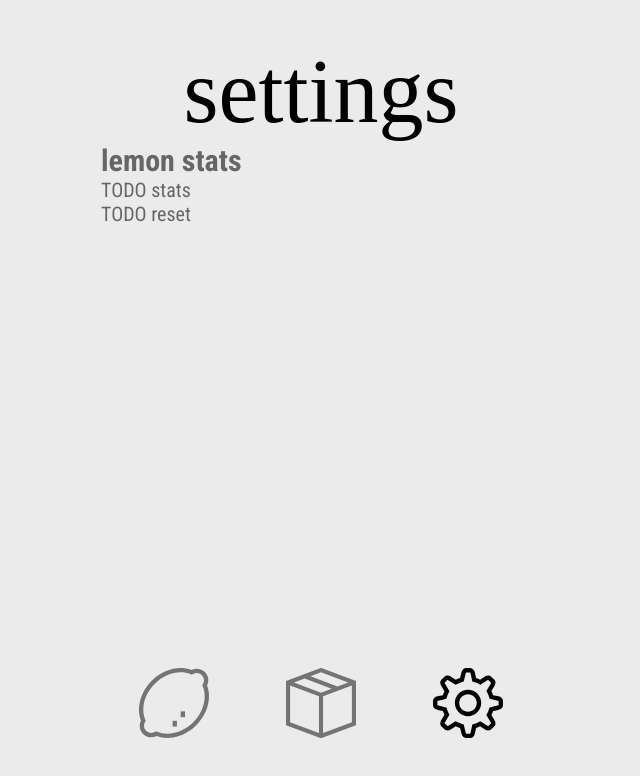
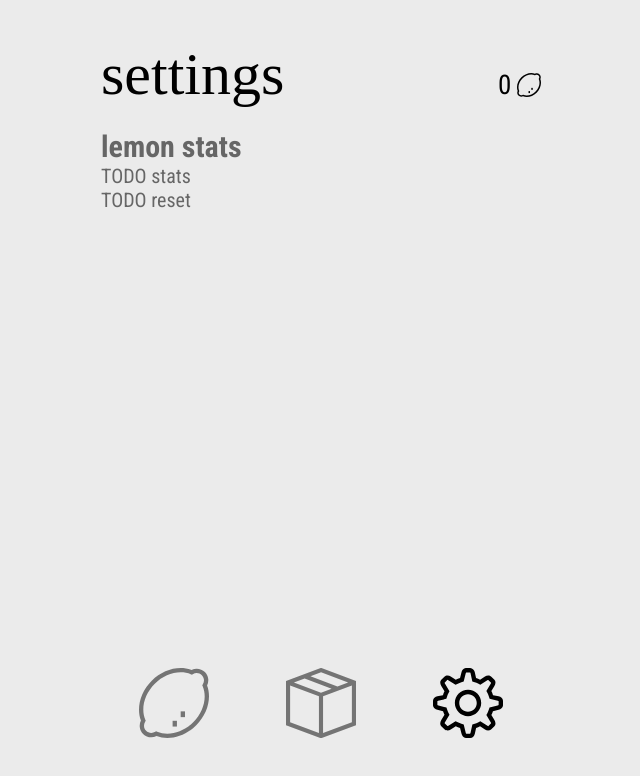
Before and after one commit to pentinmaki/lemon-clicker, a React (Vite) app: page /settings in a window 1280 px wide. Shown: the top 776 px of the page, without its empty margins (319-959 px from the left). Built offline with nearby package versions, Linux system fonts and the light colour scheme; a web font is replaced by a local one.

Commit message:
muuttaa Header-komponentin toiminnan

```diff
--- a/src/components/Header.jsx
+++ b/src/components/Header.jsx
@@ -1,11 +1,21 @@
+import iconLemon from '../assets/lemon.svg';
+
 function Header(props) {
 
+    if (props.hasOwnProperty("balance")) {
+        return (
+          <div className="header header_sub">
+            <h1>{props.children}</h1>
+            <div>{props.balance} <img src={iconLemon}/></div>
+          </div>
+        );
+      } else {
         return (
           <div className="header">
             <h1>{props.children}</h1>
           </div>
         );
-
+      }
     }
 
   export default Header;
```
Lines whose indentation alone changed are shown as unchanged.
